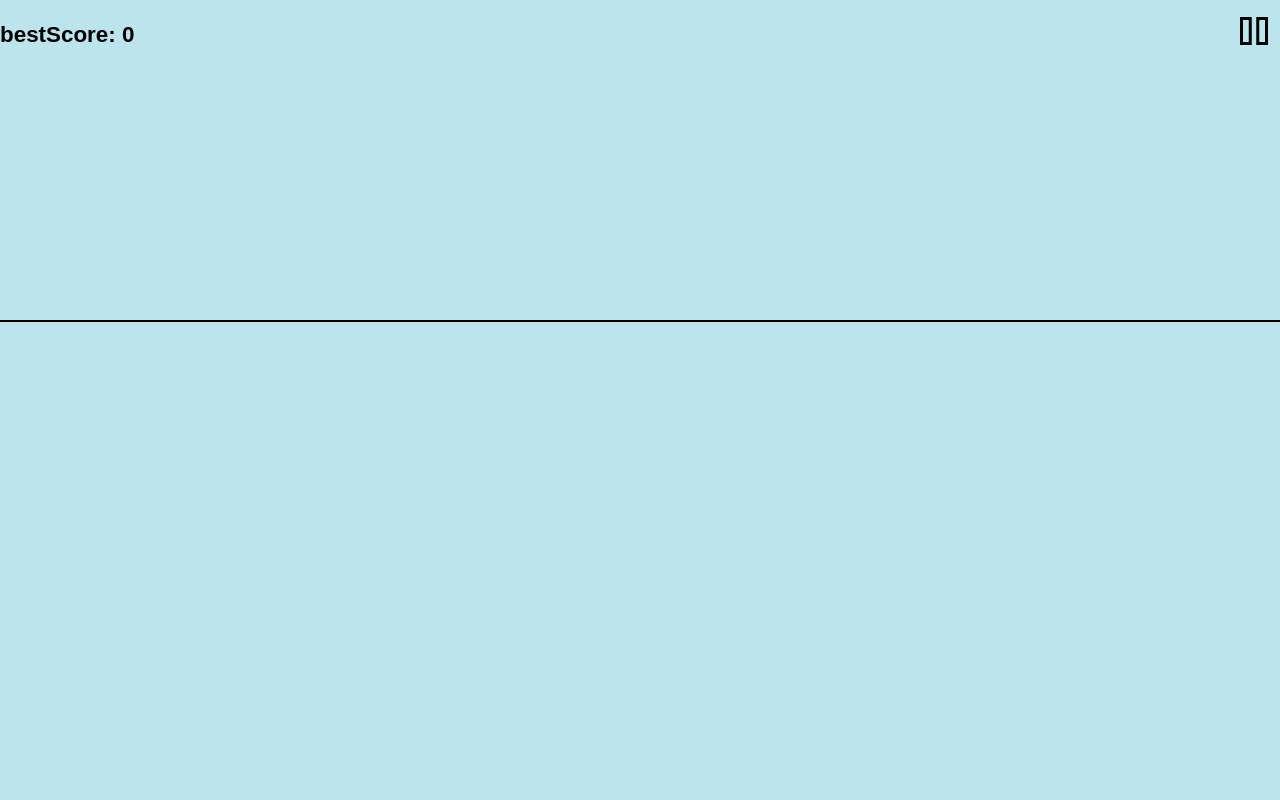
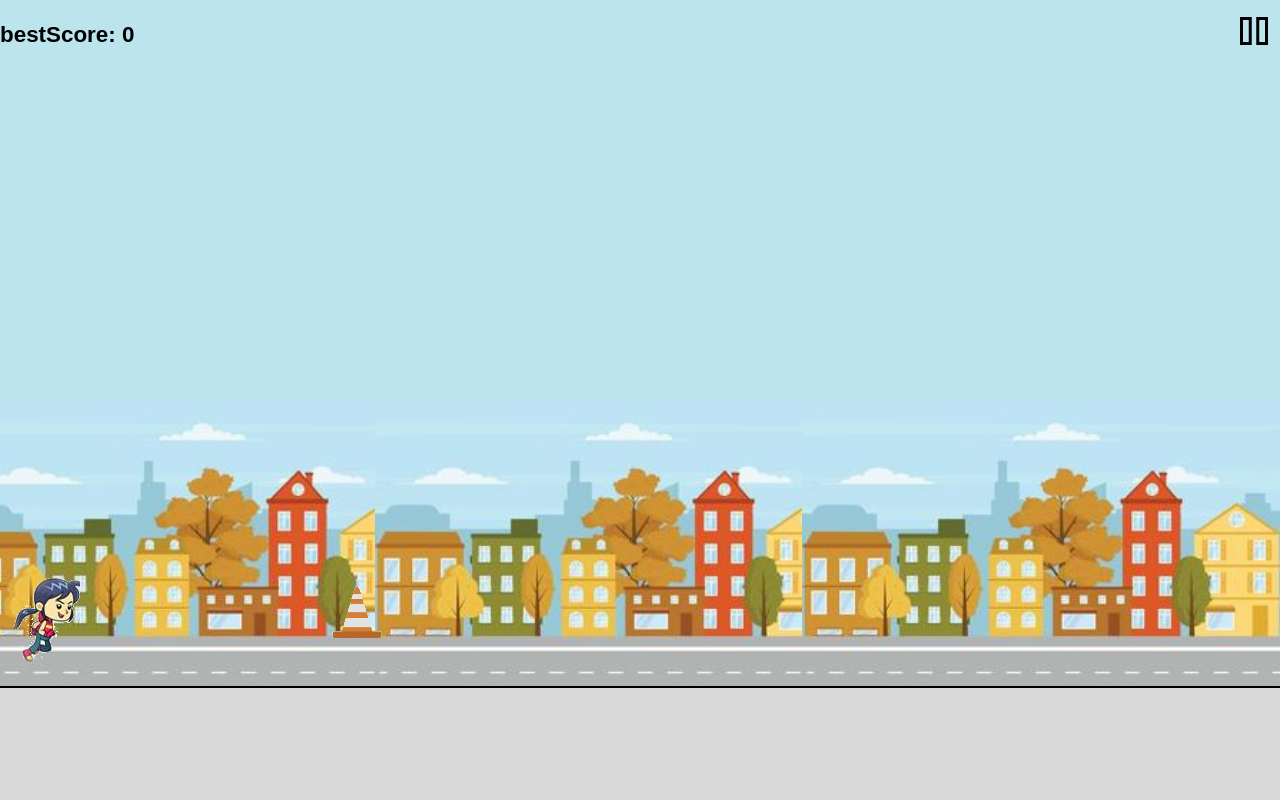
Before and after one commit to araujobrunodev/Air-girl, a React (Vite) app: page /#/playing in a window 1280 px wide. Shown: the top 800 px of the page. Built offline with nearby package versions, Linux system fonts and the light colour scheme; a web font is replaced by a local one.

Commit message:
add mainBackground

```diff
--- a/src/css/createTheme.css
+++ b/src/css/createTheme.css
@@ -2,7 +2,7 @@
     position: relative;
 
     width: 100%;
-    height: 20rem;
+    height: 100%;
 
     overflow: hidden;
 }
--- /dev/null
+++ b/src/css/mainBackground.css
@@ -0,0 +1,11 @@
+#mainBackground {
+    position: absolute;
+    display: flex;
+
+    flex-direction: column;
+
+    width: 100%;
+    height: 50%;
+
+    top: 50%;
+}
--- a/src/css/play.css
+++ b/src/css/play.css
@@ -9,8 +9,6 @@ body {
 #floor {
     position: relative;
 
-    /* width:100%;
-    height: 25%; */
     flex: 1;
 
     background-color: #D9D9D9;
--- a/src/css/theme.css
+++ b/src/css/theme.css
@@ -4,62 +4,4 @@
     flex-direction: row;
 
     flex: 1;
-    /* width: 100%;
-    height: 20rem; */
-    /* gap: 0%; */
-    opacity: 0%;
 }
-
-/* @media only screen and (max-width: 1600px) {
-    #Container {
-        top: 38%;
-    }
-}
-
-@media only screen and (max-width: 428px) {
-    #Container {
-        top: 41%;
-    }
-}
-
-@media only screen and (max-width: 414px) {
-    #Container {
-        top: 40%;
-    }
-}
-
-@media only screen and (max-width: 412px) {
-    #Container {
-        top: 40%;
-    }
-}
-
-@media only screen and (max-width: 360px) {
-    #Container {
-        top: 33%;
-    }
-}
-
-@media only screen and (max-width: 390px) {
-    #Container {
-        top: 37%;
-    }
-}
-
-@media only screen and (max-width: 384px) {
-    #Container {
-        top: 38%;
-    }
-}
-
-@media only screen and (max-width: 375px) {
-    #Container {
-        top: 36%;
-    }
-}
-
-@media only screen and (max-width: 375px) and (max-height: 707px) {
-    #Container {
-        top: 30%;
-    }
-} */
--- a/src/pages/play.tsx
+++ b/src/pages/play.tsx
@@ -10,6 +10,7 @@ import TouchScreen from "../elements/touch"
 import Score from "../elements/time/score"
 import Halt from "../elements/pause/halt"
 import Wait from "../elements/load/wait"
+import "../css/mainBackground.css"
 import "../css/contentArea.css"
 import "../css/mainScore.css"
 import "../css/play.css"
```
